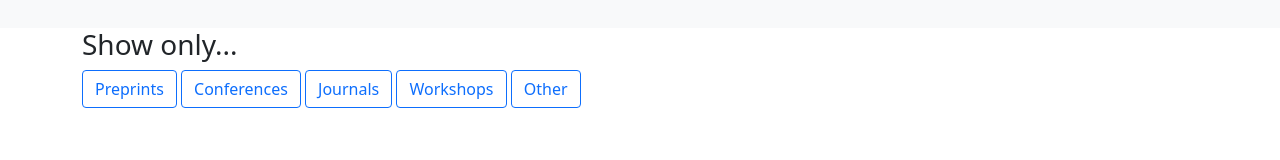
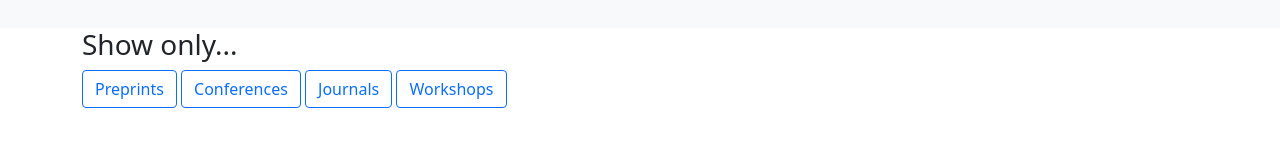
Before and after one commit to kkrle/starlab, a plain HTML site: page publications.html in a window 1280 px wide. Shown: the part 202-362 px from the top of the page. Drawn offline with nearby package versions, Linux system fonts and the light colour scheme.

Commit message:
Hide other category

```diff
--- a/publications.html
+++ b/publications.html
@@ -56,7 +56,7 @@
 					<button type="button" id="filter-conference" class="btn btn-outline-primary" onclick="filter('conference')">Conferences</button>
 					<button type="button" id="filter-journal" class="btn btn-outline-primary" onclick="filter('journal')">Journals</button>
 					<button type="button" id="filter-workshop" class="btn btn-outline-primary" onclick="filter('workshop')">Workshops</button>
-					<button type="button" id="filter-other" class="btn btn-outline-primary" onclick="filter('other')">Other</button>
+					<button type="button" id="filter-other" style="display:none;" class="btn btn-outline-primary" onclick="filter('other')">Other</button>
 				</div>
 			</div>
 			<div class="container-lg tudelft-padding" id="publications">
```
